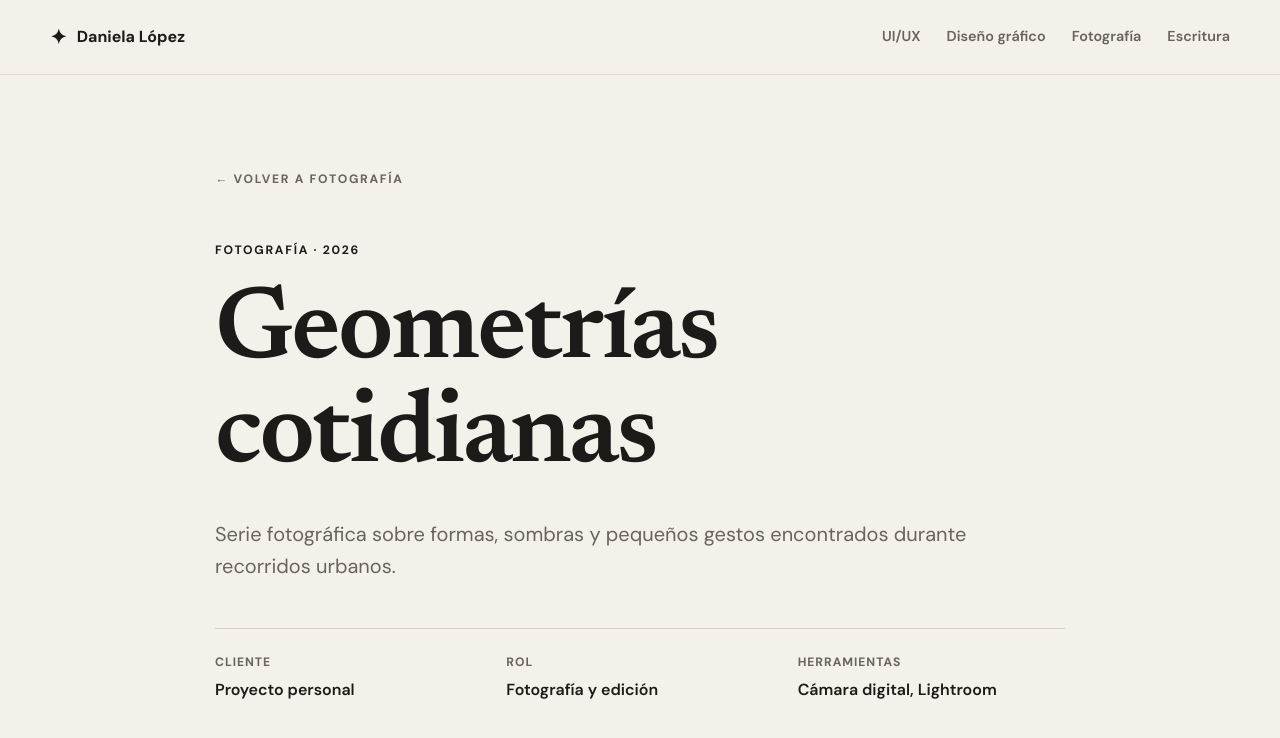
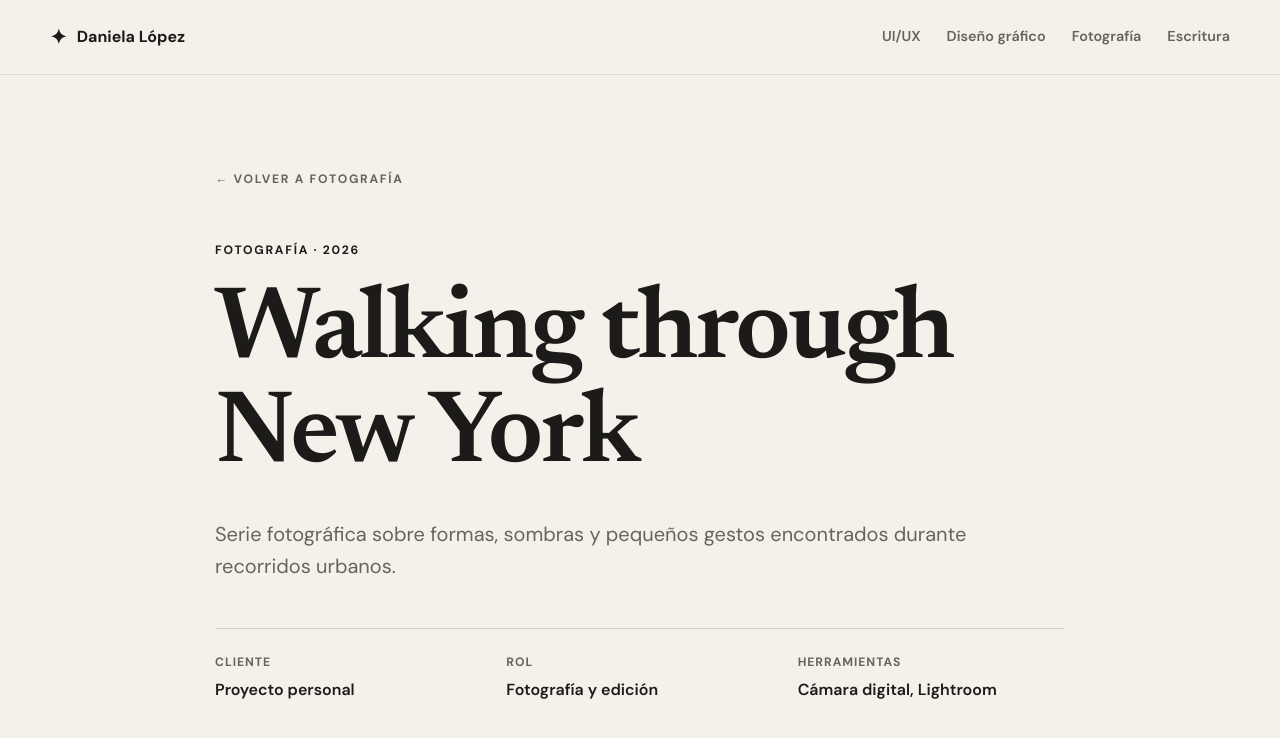
Before and after one commit to danielalopezmino/projects, a Jekyll site: the page built from _posts/2026-07-10-NYC-shots.md, in a window 1280 px wide and 900 px high, cut to the strip 0-767 px from the top of the window. Shown: the top 738 px of the strip. Built offline with Jekyll 4.4.1, drawn with Linux system fonts in a browser that asks for light colours.

Commit message:
Update 2026-07-10-NYC-shots.md

```diff
--- a/_posts/2026-07-10-NYC-shots.md
+++ b/_posts/2026-07-10-NYC-shots.md
@@ -1,6 +1,6 @@
 ---
 layout: post
-title: "Geometrías cotidianas"
+title: "Walking through New York"
 description: "Serie fotográfica sobre formas, sombras y pequeños gestos encontrados durante recorridos urbanos."
 date: 2019-12-12
 category: fotografia
```
